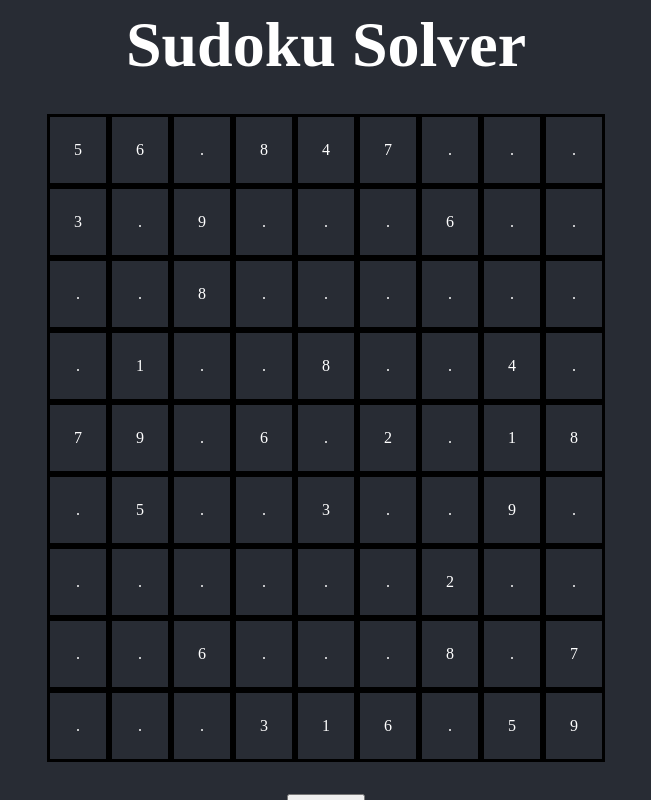
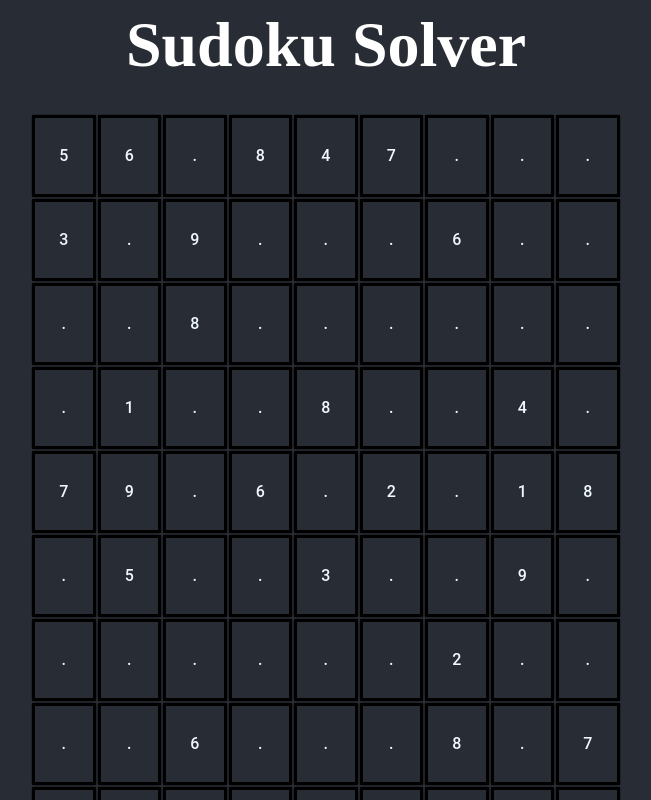
Before and after one commit to ckubec/sudoku, a React (Create React App) app: page / in a window 1280 px wide. Shown: the top 800 px of the page, without its empty margins (314-965 px from the left). Built offline with nearby package versions, Linux system fonts and the light colour scheme.

Commit message:
Started experimenting with MaterialUI

```diff
--- a/public/index.html
+++ b/public/index.html
@@ -2,7 +2,6 @@
 <html lang="en">
   <head>
     <meta charset="utf-8" />
-<!--    <meta name="viewport" content="width=device-width, initial-scale=1" />-->
     <title>Sudoku Solver</title>
   </head>
   <body>
--- a/src/App.css
+++ b/src/App.css
@@ -44,7 +44,12 @@ form {
   text-align: center;
 }
 
-.item {
+button.item {
+  padding: unset;
+  color: aliceblue;
+}
+
+.MuiButton-label {
   font-size: medium;
   border: black solid;
   padding: 1.5rem;
--- a/src/displayBoard.tsx
+++ b/src/displayBoard.tsx
@@ -2,6 +2,7 @@ import React, {useState} from 'react';
 import {useSelector} from "react-redux";
 import {selectBoard} from "./boardContext";
 import {solveSudoku} from "./sudokusolver";
+import {Button} from "@material-ui/core";
 
 
 export function DisplayBoard() {
@@ -26,7 +27,7 @@ function visualRepresentation(theBoard:any) {
     let displayBoardRows = [];
 
     for(let i = 0; i<9; i++) {
-        displayBoardRows.push(theBoard[i].map((value: any) => <div className={"item"}>{value}</div>));
+        displayBoardRows.push(theBoard[i].map((value: any) => <Button variant={"outlined"} className={"item"}>{value}</Button>));
     }
 
     let displayColumn = [];
```
